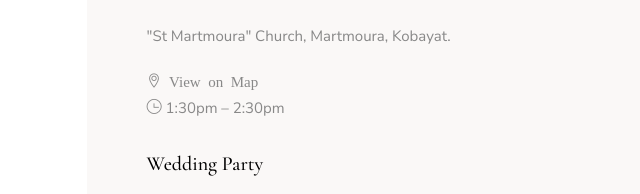
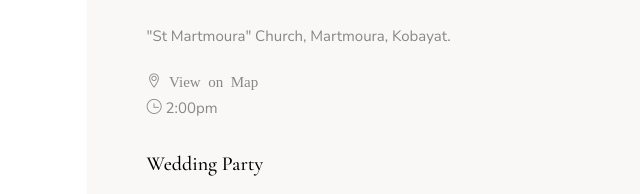
Before and after one commit to danighnatios/danighnatios-PatyAndDanyWedding_EN_OP.github.io, a plain HTML site: page index.html in a window 1280 px wide. Shown: the part 6065-6259 px from the top of the page, 195-835 px from the left. Drawn offline with nearby package versions, Linux system fonts and the light colour scheme.

Commit message:
Update index.html

```diff
--- a/index.html
+++ b/index.html
@@ -601,7 +601,7 @@
 										<i class="ti-location-pin">
 										<a href="https://goo.gl/maps/5LswXuFEr5FKB4J4A">View on Map</a>
 										</i>
-                                        <p><i class="ti-time"></i> <span>1:30pm – 2:30pm</span></p>
+                                        <p><i class="ti-time"></i> <span>2:00pm</span></p>
                             </div>
                         </div>
 
```
